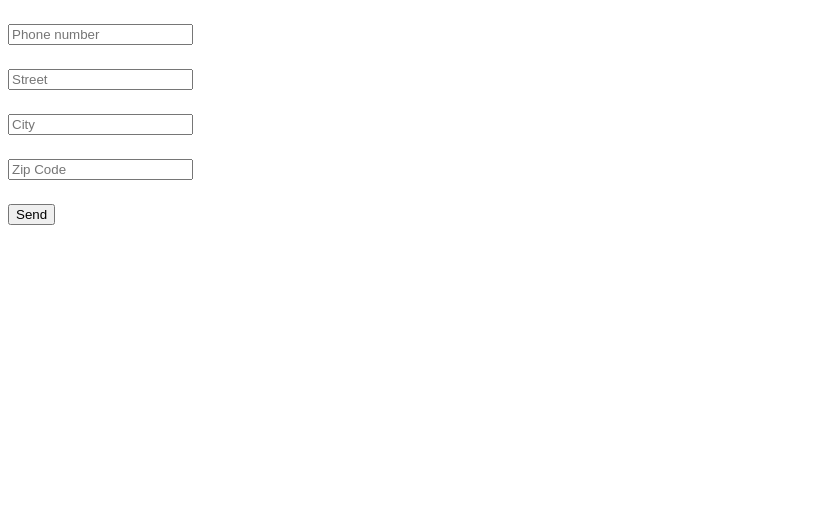
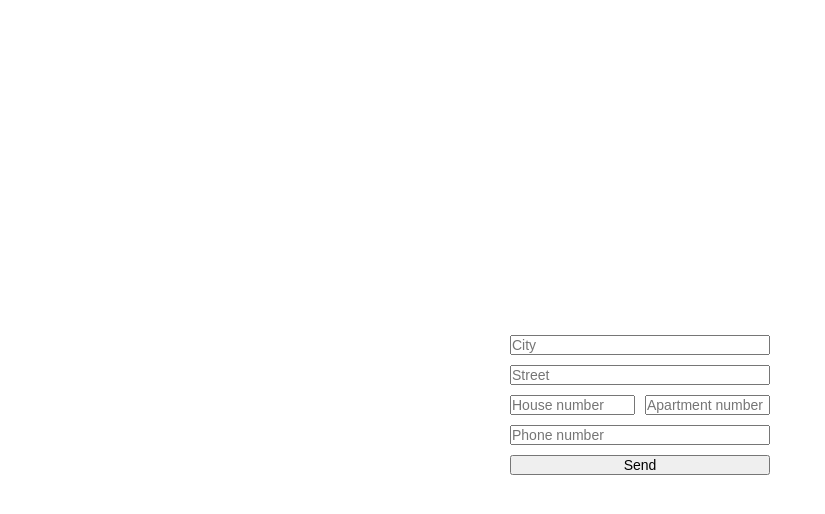
Before and after one commit to johannbaczkiewicz/e-pizza, a Vue app: page / in a window 1280 px wide. Shown: the top 514 px of the page, without its empty margins (0-825 px from the left). Built offline with nearby package versions, Linux system fonts and the light colour scheme; the HTML template or start-up script is replaced by a standard one.

Commit message:
added css grid in personal data,  changed input zip code

```diff
--- a/wwwroot/src/App.vue
+++ b/wwwroot/src/App.vue
@@ -7,3 +7,26 @@
         name: 'app',
     }
 </script>
+
+<style lang="scss">
+    *{
+        margin: 0;
+        padding: 0;
+        box-sizing: border-box;
+    }
+
+    ul, li{
+        list-style-type: none;
+        padding: 0;
+    }
+
+    body, html {
+        height: 100%;
+        font-family: 'Segoe UI', Verdana, Geneva, Tahoma, sans-serif;
+        font-size: 1rem;
+        font-weight: 400;
+        line-height: 1.5;
+        color: #212529;
+        background: #fff;
+    }
+</style>
--- a/wwwroot/src/components/PersonalData.vue
+++ b/wwwroot/src/components/PersonalData.vue
@@ -1,17 +1,20 @@
 <template>
-    <div id="personal-data">
-        <form @submit="checkForm">
-             <p v-if="errors.length">
+    <div id="personal-data" class="container">
+        <form class="wrapper" @submit="checkForm">
+            <div class="errors">
+                <p v-if="errors.length">
                 <b>Please correct the following error(s):</b>
                 <ul>
                     <li v-for="(error, index) in errors" :key="index">{{ error }}</li>
                 </ul>
             </p>
-            <input v-model="phoneNumber" placeholder="Phone number"/>
-            <input v-model="address.street" placeholder="Street"/>
-            <input v-model="address.city" placeholder="City"/>
-            <input v-model="address.zipCode" placeholder="Zip Code"/>
-            <input aria-label="Sumbit" type="submit" value="Send">
+            </div>
+            <input class="city pdata-form-input full-grid-input" v-model="address.city" placeholder="City"/>
+            <input class="street pdata-form-input  full-grid-input" v-model="address.street" placeholder="Street"/>
+            <input class="house pdata-form-input  one-column-input" v-model="address.houseNumber" placeholder="House number"/>
+            <input class="apartment pdata-form-input  one-column-input" v-model="address.apartmentNumber" placeholder="Apartment number"/>
+            <input class="phone pdata-form-input  full-grid-input" v-model="phoneNumber" placeholder="Phone number"/>
+            <input class="submit pdata-form-input  full-grid-input" aria-label="Sumbit" type="submit" value="Send">
         </form>
 
     </div>
@@ -22,93 +25,167 @@
     import Regex from './../models/Regex.js'
 
     export default {
+        name: 'PersonalData',
         data(){
             return{
                 errors: [],
                 phoneNumber: null,
-                address: new Address(null, null, null),
+                address: new Address(null, null, null, null),
             }
         },
         methods: {
-            checkPhoneNumber(){
-                if(!this.phoneNumber)
+            checkForm(e){
+                this.errors = [];
+
+                this.checkAddress(this.address);
+                this.checkPhoneNumber(this.phoneNumber);
+
+                if(!this.errors.length) return true;
+                e.preventDefault();
+            },
+            checkAddress(address){
+                this.$_checkCity(address.city);
+                this.$_checkStreet(address.street);
+                this.$_checkHouseNumber(address.houseNumber);
+                this.$_checkApartmentNumber(address.apartmentNumber);
+            },
+            checkPhoneNumber(phoneNumber){
+                if(!phoneNumber)
                 {
                     this.errors.push("Phone number required.");
                 }
                 else
                 {
-                    if(!Regex.validPhoneNumber(this.phoneNumber))
+                    if(!Regex.validPhoneNumber(phoneNumber))
                     {
                         this.errors.push("Incorrect phone number format.");
                     }
                 }
             },
-            checkStreet(){
-                if(!this.address.street)
+            $_checkCity(city){
+                if(!city)
+                {
+                    this.errors.push("City required.");
+                }
+                else
+                {
+                    if(!Regex.validCity(city))
+                    {
+                        this.errors.push("Incorrect city format.");
+                    }
+                }
+            },
+            $_checkStreet(street){
+                if(!street)
                 {
                     this.errors.push("Street required.");
                 }
                 else
                 {
-                    if(!Regex.validStreet(this.address.street))
+                    if(!Regex.validStreet(street))
                     {
                         this.errors.push("Incorrect street format.");
                     }
                 }
             },
-            checkCity(){
-                if(!this.address.city)
+            $_checkHouseNumber(houseNumber){
+                if(!houseNumber)
                 {
-                    this.errors.push("City required.");
+                    this.errors.push("House number required.");
                 }
                 else
                 {
-                    if(!Regex.validCity(this.address.city))
+                    if(!Regex.validNumber(houseNumber))
                     {
-                        this.errors.push("Incorrect city format.");
+                        this.errors.push("Incorrect house number format.");
                     }
                 }
             },
-            checkZipCode(){
-                if(!this.address.zipCode)
-                {
-                    this.errors.push("Zip code required.");
-                }
+            $_checkApartmentNumber(apartmentNumber){
+                if(!apartmentNumber){}
                 else
                 {
-                    if(!Regex.validZipCode(this.address.zipCode))
+                    if(!Regex.validNumber(apartmentNumber))
                     {
-                        this.errors.push("Incorrect zip code format.");
+                        this.errors.push("Incorrect apartment number format.");
                     }
                 }
-            },
-            checkForm(e){
-                this.errors = [];
-
-                this.checkPhoneNumber();
-                this.checkZipCode();
-                this.checkStreet();
-                this.checkCity();
-
-                if(!this.errors.length) return true;
-                e.preventDefault();
             }
         }
     }
 </script>
 
-<style lang="scss" scoped>
-    *{
-        box-sizing: border-box;
+<style lang="scss">
+    $form-gap: 10px;
+    $form-width: 250px;
+    $form-column-width: $form-width / 2;
+    $form-width-with-gap: $form-width + $form-gap;
+
+    .pdata-form-input{
+        // min-height: 50px;
+        font-size: 14px;
     }
-    ul, li{
-        list-style-type: none;
-        padding: 0;
+
+    .full-grid-input{
+        max-width: $form-width-with-gap;
     }
-    form, input{
-        display: block;
+
+    .one-column-input{
+        max-width: $form-column-width;
     }
-    input{
-        margin-top: 24px;
+
+    .container{
+        width: 100%;
+        min-height: 100vh;
+        display: flex;
+        flex-wrap: wrap;
+        justify-content: center;
+        align-items: center;
+        // background-color: darkorange;
+    }
+
+    .errors{
+        grid-area: errors;
+        font-size: 12px;
+    }
+
+    .city{
+        grid-area: city;
+    }
+
+    .street {
+        grid-area: street;
+    }
+
+    .house {
+        grid-area: house;
+    }
+
+    .apartment{
+        grid-area: apartment;
+    }
+
+    .phone {
+        grid-area: phone;
+    }
+
+    .submit {
+        grid-area: submit;
+    }
+
+    .wrapper{
+        width: $form-width-with-gap;
+        // background-color: rebeccapurple;
+        display: grid;
+        grid-gap: $form-gap;
+        grid-auto-rows: auto;
+        grid-template-columns: $form-column-width $form-column-width;
+        grid-template-areas:
+            "errors errors"
+            "city city"
+            "street street"
+            "house apartment"
+            "phone phone"
+            "submit submit";
     }
 </style>
--- a/wwwroot/src/models/Address.js
+++ b/wwwroot/src/models/Address.js
@@ -1,9 +1,10 @@
 export default class Address
 {
-    constructor(city, street, zipCode)
+    constructor(city, street, houseNumber, apartmentNumber)
     {
         this.city = city;
         this.street = street;
-        this.zipCode = zipCode;
+        this.houseNumber = houseNumber;
+        this.apartmentNumber = apartmentNumber;
     }
 }
--- a/wwwroot/src/models/Regex.js
+++ b/wwwroot/src/models/Regex.js
@@ -8,17 +8,27 @@ export default class Regex
     }
 
     static validStreet(street){
-        const regex = /^[A-Za-zżźćńółęąśŻŹĆĄŚĘŁÓŃ\s0-9.-/]*$/;
+        const regex = /^[A-Za-zżźćńółęąśŻŹĆĄŚĘŁÓŃ\s.-/]*$/;
         return regex.test(street);
     }
 
-    static validZipCode(zipCode){
-        const regex = /^\d{2}(?:[-]\d{3})$/;
-        return regex.test(zipCode);
+    static validNumber(number){
+        const regex = /^[0-9]{1,5}$/;
+        return regex.test(number);
     }
 
     static validPhoneNumber(phoneNumber){
         const regex = /^[0-9]{9}$/;
         return regex.test(phoneNumber);
     }
+
+    // static validStreet(street){
+    //     const regex = /^[A-Za-zżźćńółęąśŻŹĆĄŚĘŁÓŃ\s0-9.-/]*$/;
+    //     return regex.test(street);
+    // }
+
+    // static validZipCode(zipCode){
+    //     const regex = /^\d{2}(?:[-]\d{3})$/;
+    //     return regex.test(zipCode);
+    // }
 }
--- a/wwwroot/src/pages/Home.vue
+++ b/wwwroot/src/pages/Home.vue
@@ -13,3 +13,11 @@
         }
   }
 </script>
+
+<style lang="scss">
+  .limiter{
+    width: 100%;
+    margin: 0 auto;
+    background-color: mediumseagreen;
+  }
+</style>
```
